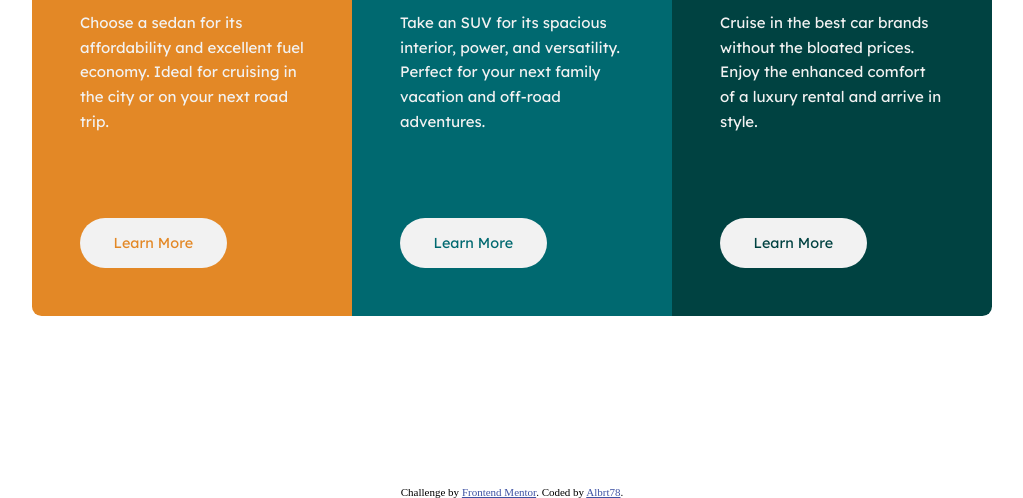
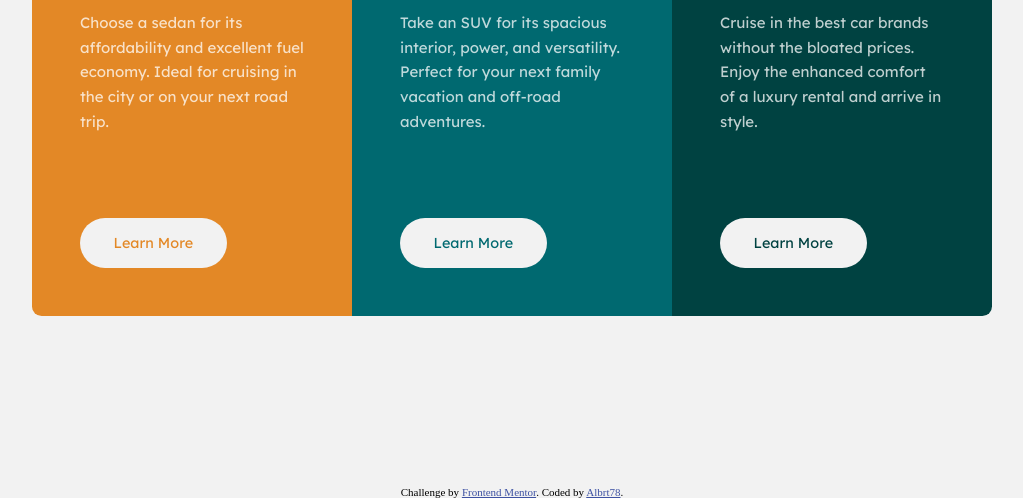
Before and after one commit to Albrt78/3columnpreviewcard.github.io, a plain HTML site: page index.html in a window 1280 px wide. Shown: the part 354-852 px from the top of the page, without its empty margins (128-1151 px from the left). Drawn offline with nearby package versions, Linux system fonts and the light colour scheme; files that its build step writes are made by us from their sources.

Commit message:
Update styles.scss

```diff
--- a/styles.scss
+++ b/styles.scss
@@ -17,7 +17,7 @@ $Very-light-gray: hsl(0, 0%, 95%); //background, headings, buttons
 
 body {
     padding-inline: 16.3rem;
-    background-color: $Transparent-white;
+    background-color: $Very-light-gray;
 
     main {
         .card__wrapper {
@@ -44,7 +44,7 @@ body {
                 }
 
                 p {
-                    color: $Very-light-gray;
+                    color: $Transparent-white;
                     margin-top: 1.65rem;
                     line-height: 1.65;
                     font-size: 0.94rem;
@@ -89,7 +89,7 @@ body {
                 }
 
                 p {
-                    color: $Very-light-gray;
+                    color: $Transparent-white;
                     margin-top: 1.65rem;
                     line-height: 1.65;
                     font-size: 0.94rem;
@@ -136,7 +136,7 @@ body {
                 }
 
                 p {
-                    color: $Very-light-gray;
+                    color: $Transparent-white;
                     margin-top: 1.65rem;
                     line-height: 1.65;
                     font-size: 0.94rem;
```
